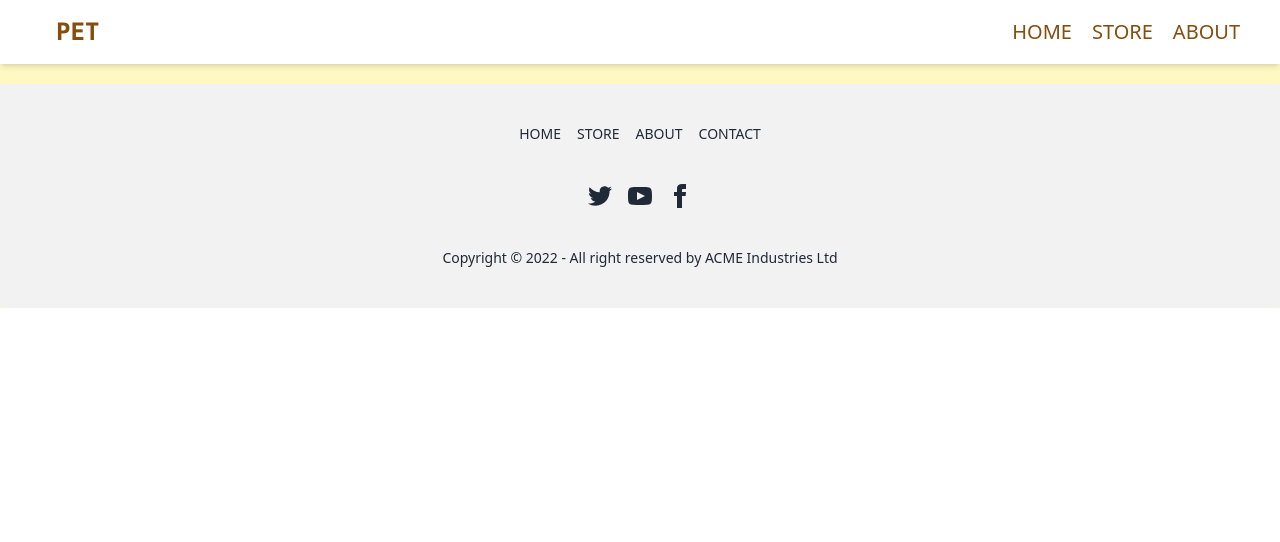
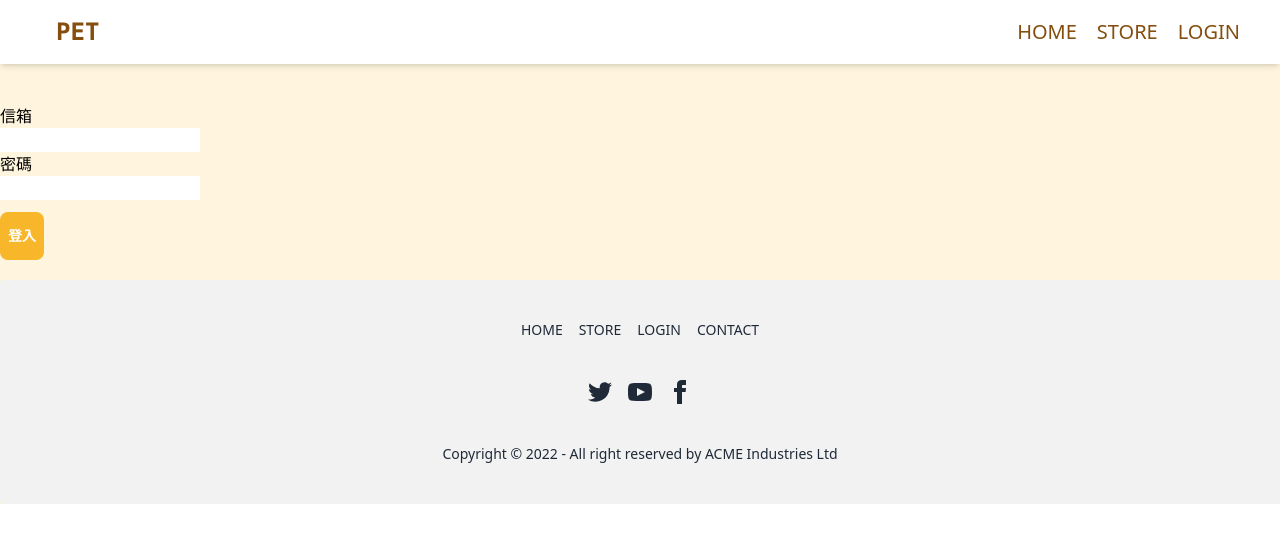
Before and after one commit to AndyLincode/e-commerce-site, a React (Create React App) app in the folder shop/: page /login in a window 1280 px wide. Shown: the top 542 px of the page. Built offline with nearby package versions, Linux system fonts and the light colour scheme; some icons are missing.

Commit message:
login page

```diff
--- a/shop/src/App.jsx
+++ b/shop/src/App.jsx
@@ -4,15 +4,17 @@ import Index from './Pages/Index/Index';
 import Store from './Pages/Store/Store';
 import Navbar from './Components/Navbar';
 import Footer from './Pages/Index/Components/Footer';
+import Login from './Pages/Member/Login';
 
 function App() {
   return (
-    <div className="App bg-yellow-100">
+    <div className="App bg-[#fff5de] h-full">
       <BrowserRouter>
         <Navbar />
         <Routes>
           <Route path="/" element={<Index />} />
           <Route path="/store" element={<Store />} />
+          <Route path="/login" element={<Login />} />
         </Routes>
         <Footer />
       </BrowserRouter>
--- a/shop/src/Components/Navbar.jsx
+++ b/shop/src/Components/Navbar.jsx
@@ -6,7 +6,7 @@ function Navbar() {
   const item = [
     { name: 'HOME', link: '/' },
     { name: 'STORE', link: '/store' },
-    { name: 'ABOUT', link: '/about' },
+    { name: 'LOGIN', link: '/login' },
   ];
   // mobile navbar open & close
   const [open, setOpen] = useState(false);
--- a/shop/src/Pages/Index/Components/Footer.jsx
+++ b/shop/src/Pages/Index/Components/Footer.jsx
@@ -3,11 +3,11 @@ import { Link } from 'react-router-dom';
 
 function Footer() {
   return (
-    <footer className="footer footer-center p-10 bg-base-200 text-base-content rounded mt-5">
+    <footer className="footer footer-center p-10 bg-base-200 text-base-content rounded mt-5 h-full">
       <div className="grid grid-flow-col gap-4">
         <Link to="/#" className="link link-hover">HOME</Link>
         <Link to="/#" className="link link-hover">STORE</Link>
-        <Link to="/#" className="link link-hover">ABOUT</Link>
+        <Link to="/#" className="link link-hover">LOGIN</Link>
         <Link to="/#" className="link link-hover">CONTACT</Link>
       </div>
       <div>
--- a/shop/src/Pages/Index/Index.jsx
+++ b/shop/src/Pages/Index/Index.jsx
@@ -4,7 +4,7 @@ import Carousel from './Components/Carousel';
 
 function Index() {
   return (
-    <div className="bg-yellow-100 w-full h-full">
+    <div className="bg-[#fff5de] w-full">
       <Carousel />
     </div>
   );
--- /dev/null
+++ b/shop/src/Pages/Member/Login.jsx
@@ -0,0 +1,27 @@
+/* eslint-disable jsx-a11y/label-has-associated-control */
+// import axios from 'axios';
+import React from 'react';
+
+export default function Login() {
+  // const handleSubmit = async () => {
+  //   const { data } = await axios.post('');
+  // };
+  return (
+    <>
+      <div className="flex flex-col mt-10 mb-3">
+        <label htmlFor="mail" className="text-black">信箱</label>
+        <input type="text" className="mail w-1/2 md:w-[200px] bg-white" name="mail" id="mail" />
+        <label htmlFor="password" className="text-black">密碼</label>
+        <input type="text" className="password w-1/2 md:w-[200px] bg-white" name="password" id="password" />
+      </div>
+      <button
+        type="button"
+        className="btn border-none bg-[#f8b62b] text-white p-2 rounded-lg"
+      // onClick={handleSubmit}
+      >
+        登入
+
+      </button>
+    </>
+  );
+}
```
Also changed, not shown: 2 other files (tests, documents, lock files or other folders).
